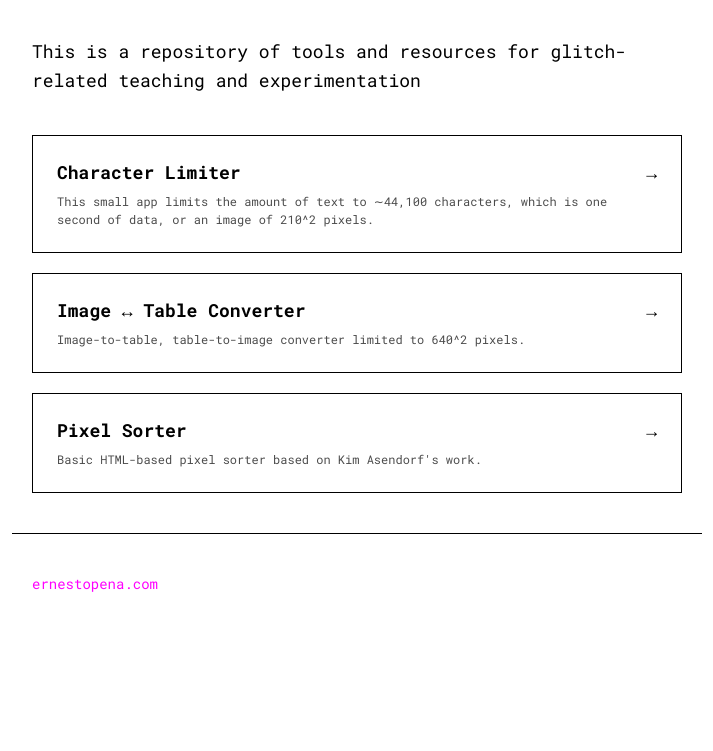
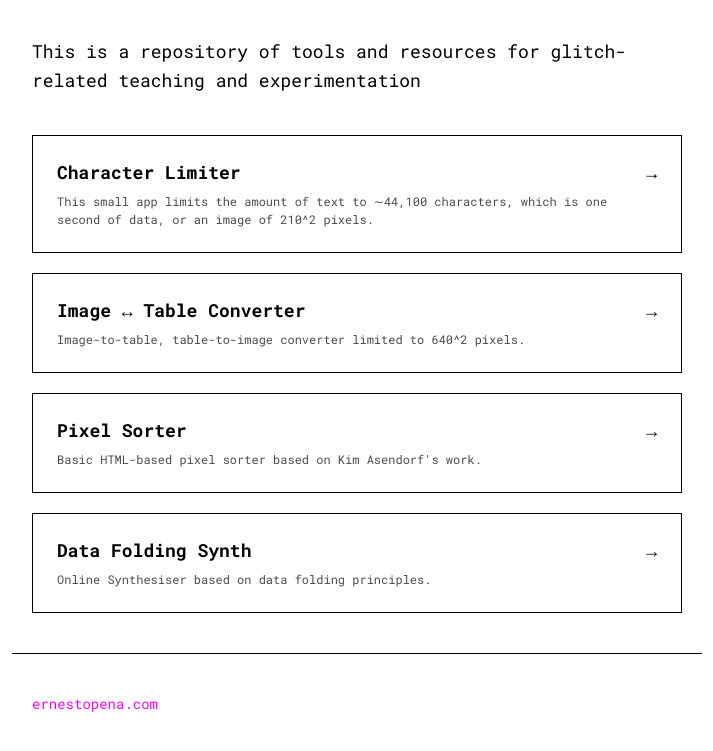
Before and after one commit to Errrnesto/errrnesto.github.io, a plain HTML site: page index.html in a window 1280 px wide. Shown: the part 131-882 px from the top of the page, without its empty margins (283-996 px from the left). Before the commit the page ends 800 px from the top, so only its background shows below. Drawn offline with Linux system fonts and the light colour scheme.

Commit message:
Update index.html

```diff
--- a/index.html
+++ b/index.html
@@ -146,6 +146,11 @@
         <p>Basic HTML-based pixel sorter based on Kim Asendorf's work.</p>
       </a>
 
+      <a href="datafolding-standalone.html" class="card" target="_blank">
+        <h2>Data Folding Synth<span class="card-arrow">→</span></h2>
+        <p>Online Synthesiser based on data folding principles.</p>
+      </a>
+
       <!-- END CARD TEMPLATE -->
     </div>
   </main>
```
